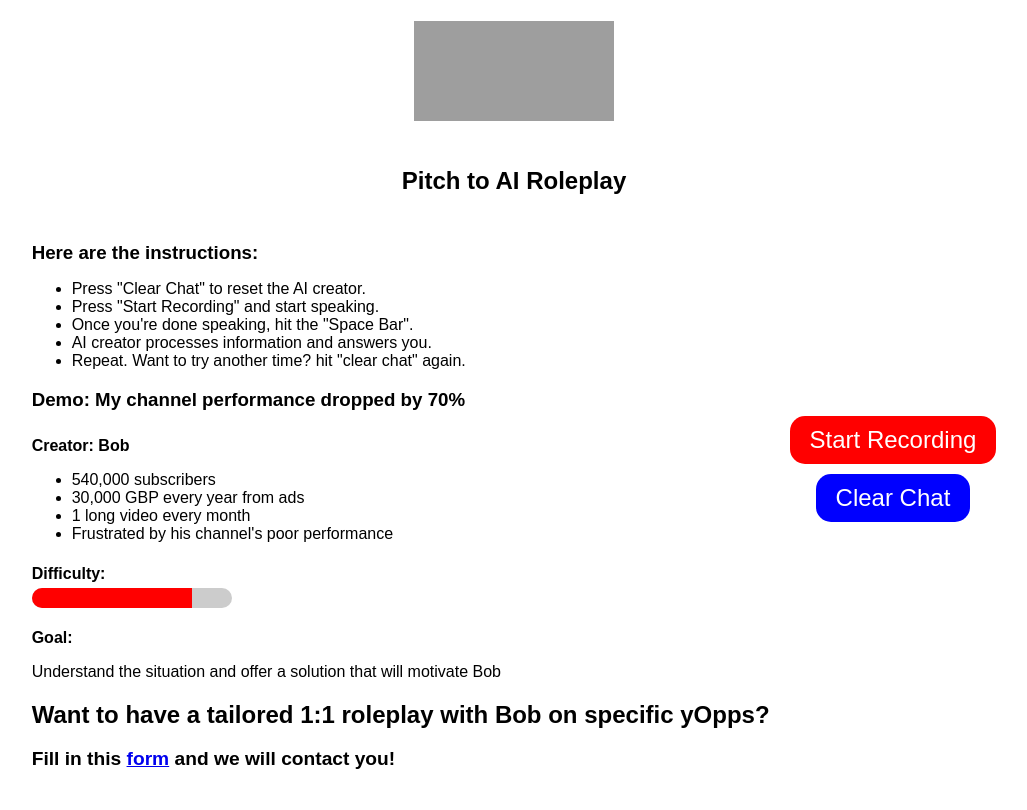
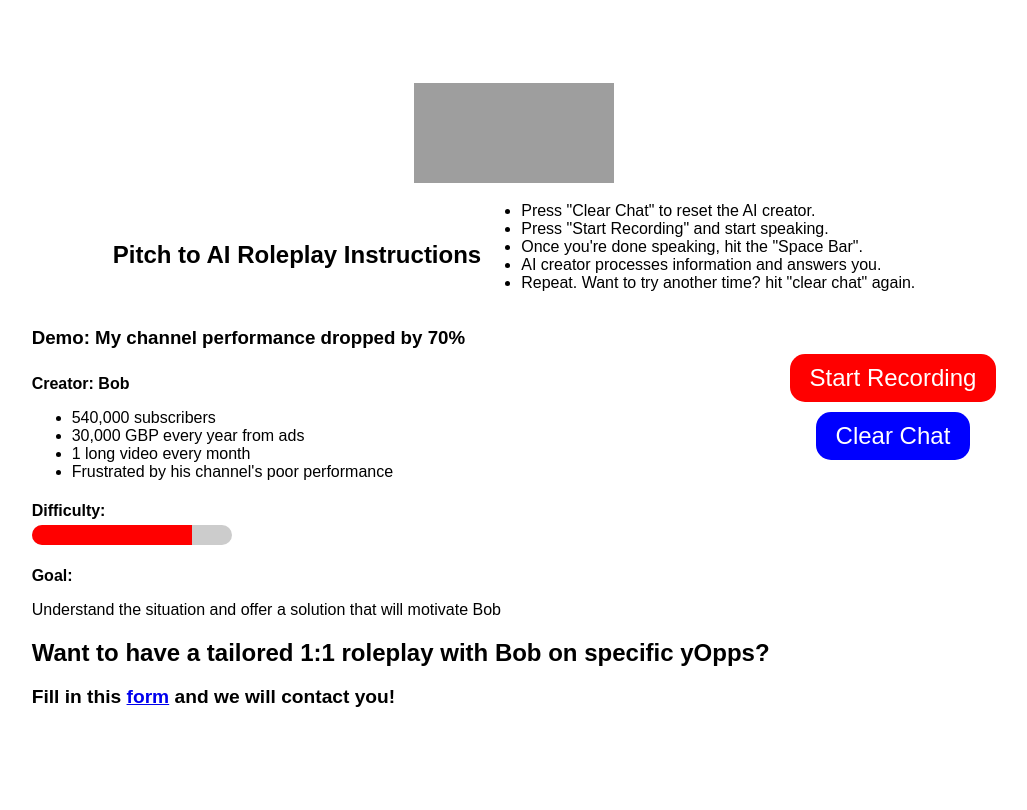
Before and after one commit to onemoreinterview/aicreator, a Flask app: page / in a window 1280 px wide. Shown: the whole page, without its empty margins (126-1153 px from the left). Run offline with Flask 3, Linux system fonts and the light colour scheme; grey boxes are pictures that could not be loaded.

Commit message:
Update index.html

```diff
--- a/templates/index.html
+++ b/templates/index.html
@@ -249,16 +249,15 @@ h2, h3, h4 {
     </header>
     <main>
         <div class="centered-text">
-            <h2>Pitch to AI Roleplay</h2>
-        </div>
-                <h3>Here are the instructions:</h3>
-                    <ul>
+            <h2>Pitch to AI Roleplay Instructions</h2>
+                     <ul>
                         <li>Press "Clear Chat" to reset the AI creator.</li>
                         <li>Press "Start Recording" and start speaking.</li>
                         <li>Once you're done speaking, hit the "Space Bar".</li>
                         <li>AI creator processes information and answers you.</li>
                         <li>Repeat. Want to try another time? hit "clear chat" again.</li>
                     </ul>
+        </div>
 
         <h3>Demo: My channel performance dropped by 70%</h3>
 
```
